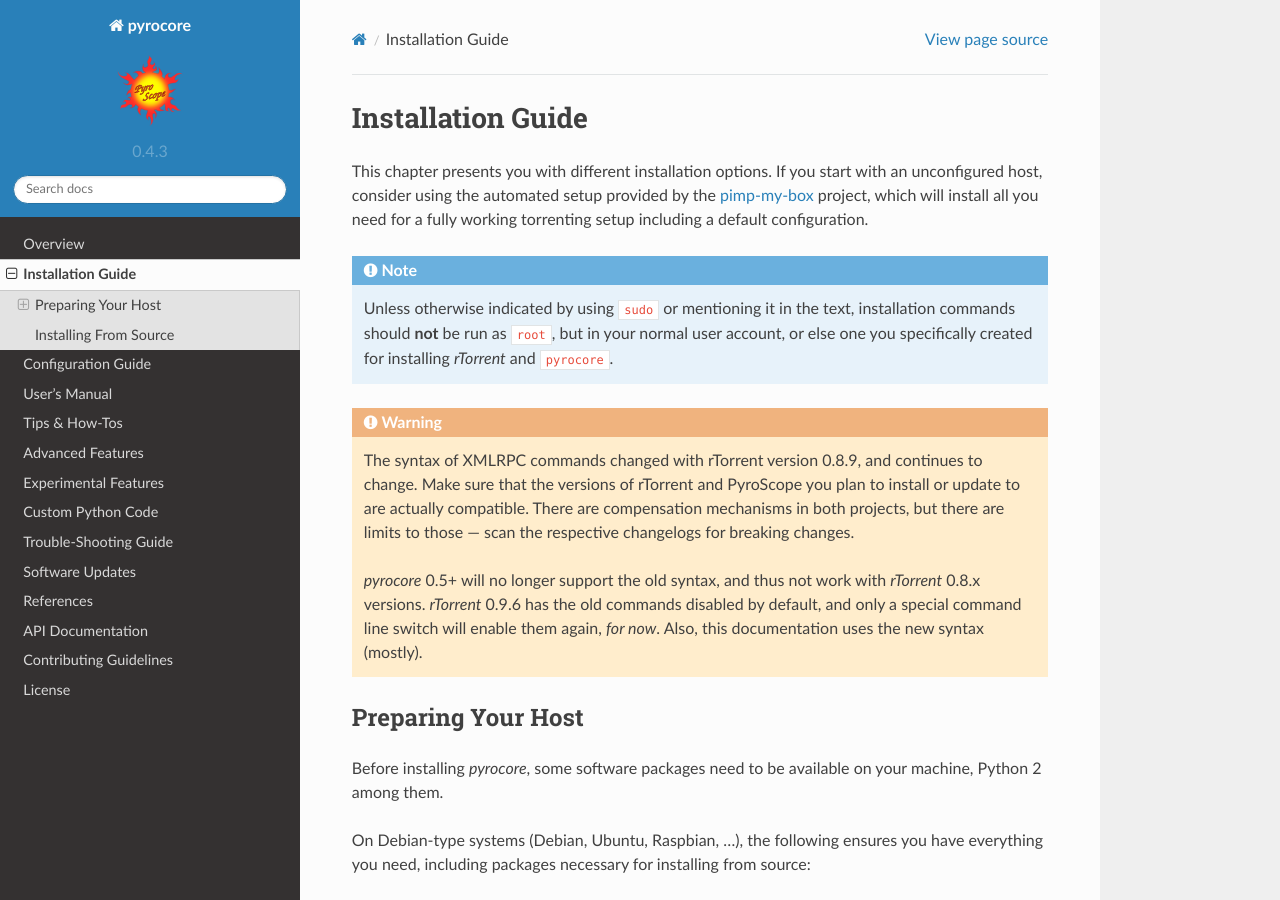
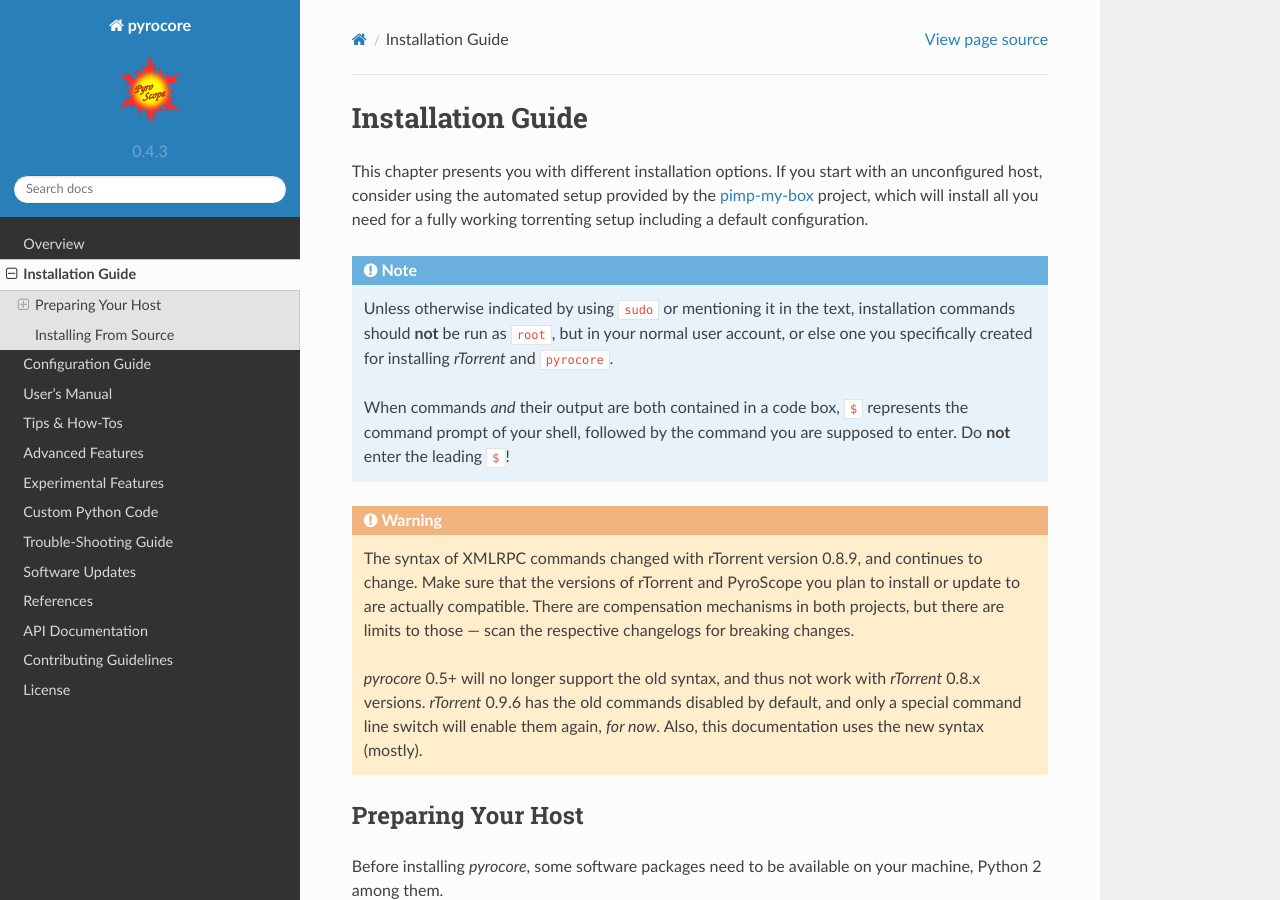
Before and after one commit to pyroscope/pyrocore, a Sphinx documentation site: the page built from docs/installation.rst, in a window 1280 px wide and 900 px high. Built offline with Sphinx 7.4.7 and the Read the Docs theme 2.0.0, drawn with Linux system fonts in a browser that asks for light colours.

Commit message:
docs: do not enter prompt indicators

```diff
--- a/docs/installation.rst
+++ b/docs/installation.rst
@@ -13,6 +13,10 @@ configuration.
     installation commands should **not** be run as ``root``, but in your normal
     user account, or else one you specifically created for installing *rTorrent*
     and ``pyrocore``.
+
+    When commands *and* their output are both contained in a code box, ``$``
+    represents the command prompt of your shell, followed by the command you are
+    supposed to enter. Do **not** enter the leading ``$``!
 
 .. include:: include-xmlrpc-dialects.rst
 
```
